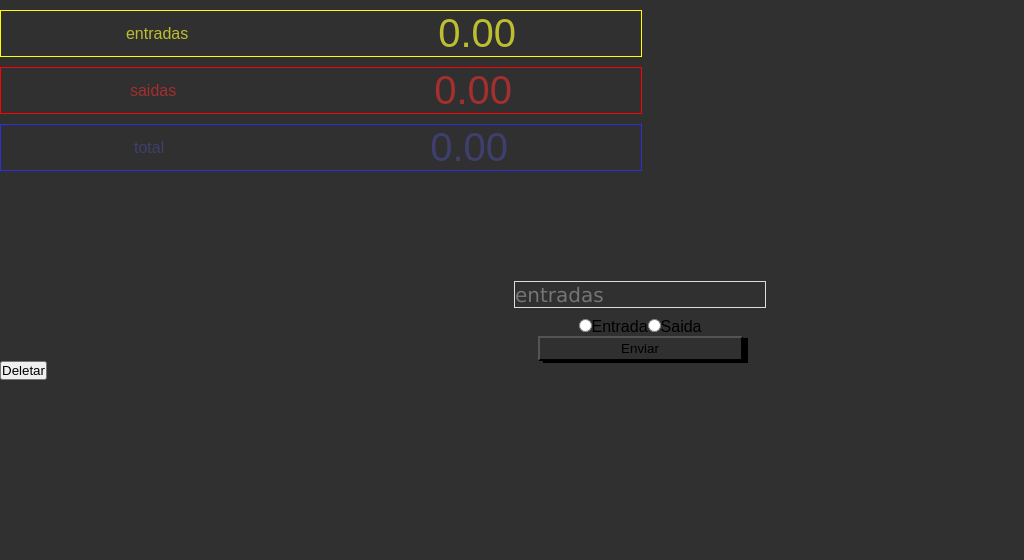
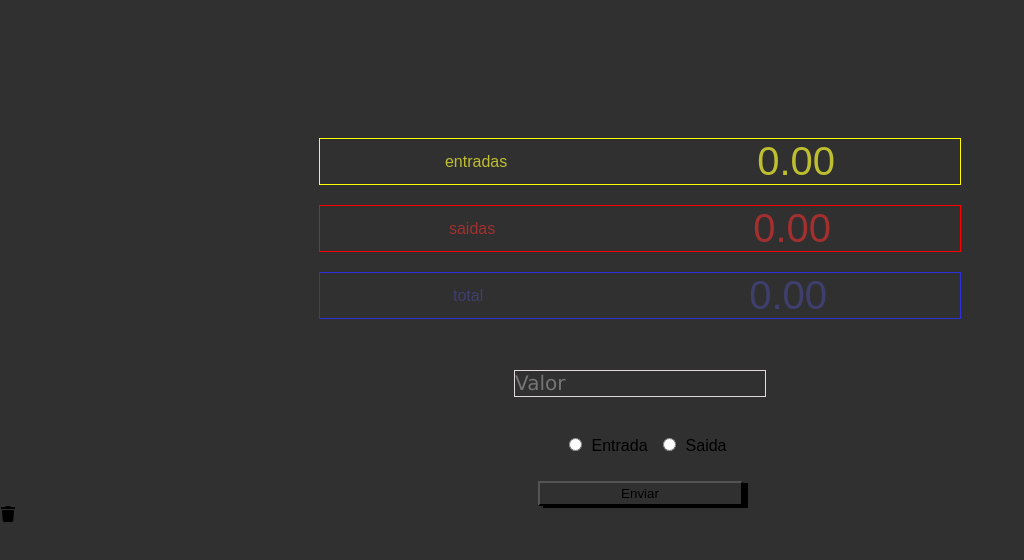
Before and after one commit to DiegoTolotto/PlanilhaDeMetas, a React (Create React App) app: page / in a window 1280 px wide. Both pictures are taken after a click on the button "Enviar". Shown: the top 560 px of the page, without its empty margins (0-1024 px from the left). Built offline with nearby package versions, Linux system fonts and the light colour scheme.

Commit message:
Aplicando estilização na home

```diff
--- a/src/App.js
+++ b/src/App.js
@@ -42,7 +42,7 @@ function App() {
     // setQuantidade(quantidadeAcc);
     setEntrada(`${entradaAcc}`)
     setPagamento(`${saidaAcc}`)
-    setTotal(`${Number(pagamento) > Number(entrada) ? "-" : ""}${total}`)
+    setTotal(`${Number(entrada) < Number(pagamento) ? "-" : ""}${total}`)
   }, [listaLook]);
 
   const handleAdd = (transacoes) => {
--- a/src/Components/GridItem/index.js
+++ b/src/Components/GridItem/index.js
@@ -1,12 +1,15 @@
 import React from "react";
 import { FaTrash } from "react-icons/fa";
+import "./styles.css"
 
 const GridItem = ({ item, onDelete }) => {
     return (
         <>
-            <div>{item.entradas}</div>
-            <div>{item.pagamentos}</div>
-            <div><button onClick={() => onDelete(item.id)}>Deletar</button></div>
+            <div id="gridItem">
+                {item.entradas}
+                {item.pagamentos}
+                <FaTrash onClick={() => onDelete(item.id)}/>
+            </div>
         </>
     )
 };
--- /dev/null
+++ b/src/Components/GridItem/styles.css
@@ -0,0 +1,6 @@
+.gridItem{
+    display: flex;
+    justify-content: center;
+    flex-direction: row;
+    flex-wrap: wrap;
+}
--- a/src/Components/LooksForm/index.js
+++ b/src/Components/LooksForm/index.js
@@ -40,7 +40,7 @@ export const LooksForm = ({ handleAdd, listaLook, setListaLook }) => {
                 </div> */}
                 <div className="form">
                     <input
-                        placeholder="entradas"
+                        placeholder="Valor"
                         className="input"
                         value={entradas}
                         type="number"
@@ -48,7 +48,7 @@ export const LooksForm = ({ handleAdd, listaLook, setListaLook }) => {
                     </input>
                 </div>
 
-                <div>
+                <div id="radioInput">
                     <input
                         type="radio"
                         id="rEntrada"
--- a/src/Components/LooksForm/styles.css
+++ b/src/Components/LooksForm/styles.css
@@ -2,20 +2,29 @@
     display: flex;
     flex-direction: column;
     justify-content: space-evenly;
-    margin-top: 100px;
+    margin-top: 2%;
     align-items: center;
 }
 
 .form {
     display: flex;
     justify-content: space-around;
-    padding: 10px;
+    margin: 15px;
 }
 
 .label {
     margin: 0 10px ;
     font-size: 25px;
     font-family:'Franklin Gothic Medium', 'Arial Narrow', Arial, sans-serif;
+}
+
+#rEntrada, #rSaida {
+    margin: 0 10px 0 15px;
+
+}
+
+#radioInput {
+    padding: 2%;
 }
 
 .input {
--- a/src/Components/Resume/index.js
+++ b/src/Components/Resume/index.js
@@ -5,8 +5,8 @@ import "./resume.css"
 
 export const Resume = ({ entradas, saida, total, quantidade }) => {
     return (
-        <div>
-            <div  className="containerResume">
+        <>
+            <div id="containerResume">
                 {/* <div className="looks">
                     {/*
                     Este é um campo que apresenta o numero total
@@ -17,23 +17,21 @@ export const Resume = ({ entradas, saida, total, quantidade }) => {
                     <Looks className="looks" value={quantidade} />
 
                 </div>  */}
-
-                <div>
-                    <div className="entradas">
+                <spa id="entradas">
                     <p>entradas</p>
                     <ResumeItem value={entradas} />
-                    </div>
-                    <div className="saidas">
+                </spa>
+                <span id="saidas">
                     <p>saidas</p>
                     <ResumeItem value={saida} />
-                    </div>
-                    <div className="total">
+                </span>
+                <span id="total">
                     <p>total</p>
                     <ResumeItem value={total} />
-                    </div>
-                </div>
+                </span>
+
 
             </div>
-        </div>
+        </>
     )
 };
--- a/src/Components/Resume/resume.css
+++ b/src/Components/Resume/resume.css
@@ -1,20 +1,18 @@
-containerResume {
+#containerResume {
     display: flex;
     justify-content: center;
+    flex-direction: column;
     align-items: center;
-    flex-direction: row;
-    background-color: black;
-    padding: 50px;
+    margin-top: 10%;
 }
 
-.entradas, .saidas, .total {
+#entradas, #saidas, #total {
     display: flex;
     justify-content: space-around;
     align-items: center;
-
     width: 50%;
-    margin-top: 10px;
-
+    margin: 10px;
+    padding: 0,5%;
 }
 
 .looks {
@@ -29,17 +27,17 @@ containerResume {
     color: rgb(255, 255, 255);
 }
 
-.entradas {
+#entradas {
     border: 1px solid yellow;
     color: rgb(190, 190, 49);
-}
+    }
 
-.saidas {
+#saidas {
     border: 1px solid red;
     color: rgb(163, 47, 47);
 }
 
-.total {
+#total {
     border: 1px solid rgb(48, 48, 218);
     color: rgb(63, 63, 110);
 }
```
Lines whose indentation alone changed are shown as unchanged.
